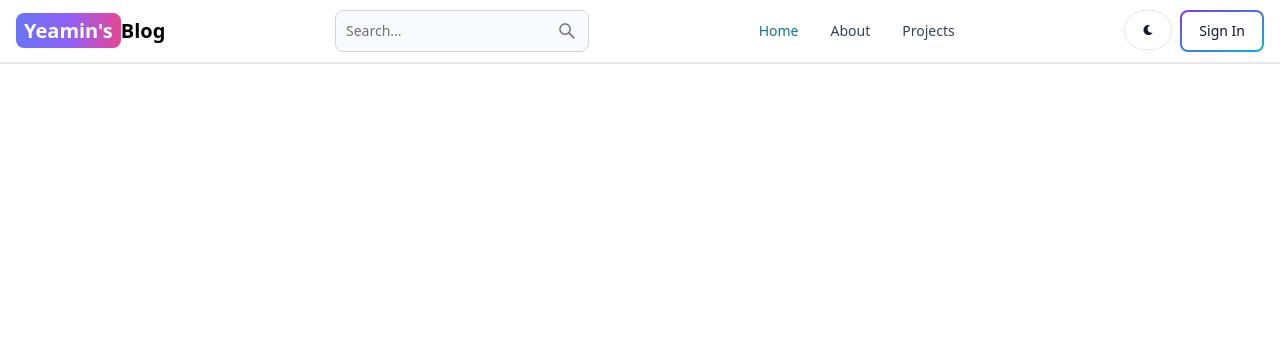
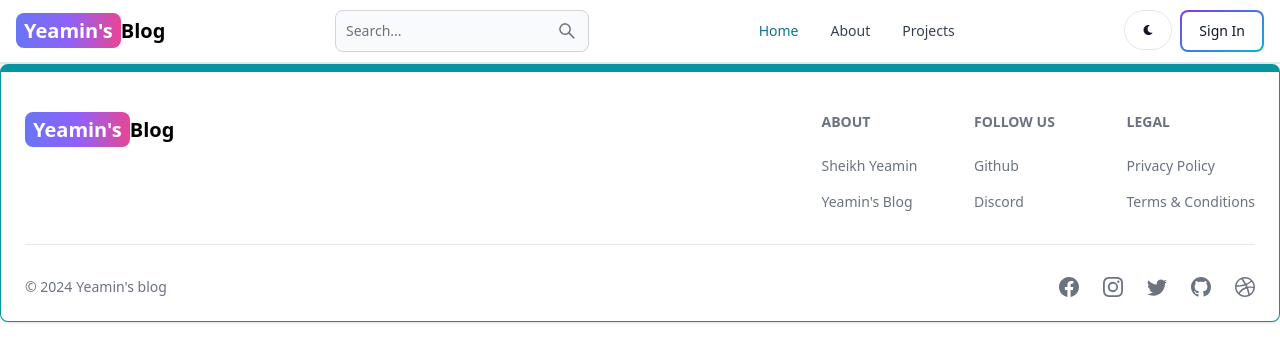
Before and after one commit to SheikhULAB/mern-blog, a React (Vite) app in the folder client/: page / in a window 1280 px wide. Shown: the top 362 px of the page. Built offline with nearby package versions, Linux system fonts and the light colour scheme.

Commit message:
footer added

```diff
--- a/client/src/App.jsx
+++ b/client/src/App.jsx
@@ -6,6 +6,7 @@
 import Dashboard from "./pages/Dashboard";
 import Projects from "./pages/Projects";
 import Header from "./components/Header";
+import Footer from "./components/Footer";
 
 const App = () => {
   return (
@@ -19,6 +20,7 @@
          <Route path="/dashboard" element={<Dashboard />} />
          <Route path="projects" element={<Projects />} />
       </Routes>
+      <Footer />
     </BrowserRouter>
   );
 };
--- /dev/null
+++ b/client/src/components/Footer.jsx
@@ -0,0 +1,81 @@
+import { Footer } from 'flowbite-react';
+import { Link } from 'react-router-dom';
+import { BsFacebook, BsInstagram, BsTwitter, BsGithub, BsDribbble } from 'react-icons/bs';
+export default function FooterCom() {
+  return (
+    <Footer container className='border border-t-8 border-teal-500'>
+      <div className='w-full max-w-7xl mx-auto'>
+        <div className='grid w-full justify-between sm:flex md:grid-cols-1'>
+          <div className='mt-5'>
+            <Link
+              to='/'
+              className='self-center whitespace-nowrap text-lg sm:text-xl font-semibold dark:text-white'
+            >
+              <span className='px-2 py-1 bg-gradient-to-r from-indigo-500 via-purple-500 to-pink-500 rounded-lg text-white'>
+                Yeamin's
+              </span>
+              Blog
+            </Link>
+          </div>
+          <div className='grid grid-cols-2 gap-8 mt-4 sm:grid-cols-3 sm:gap-6'>
+            <div>
+              <Footer.Title title='About' />
+              <Footer.LinkGroup col>
+                <Footer.Link
+                  href='https://sheikh-yeamin.web.app/'
+                  target='_blank'
+                  rel='noopener noreferrer'
+                >
+                  Sheikh Yeamin
+                </Footer.Link>
+                <Footer.Link
+                  href='/about'
+                  target='_blank'
+                  rel='noopener noreferrer'
+                >
+                  Yeamin's Blog
+                </Footer.Link>
+              </Footer.LinkGroup>
+            </div>
+            <div>
+              <Footer.Title title='Follow us' />
+              <Footer.LinkGroup col>
+                <Footer.Link
+                  href='https://www.github.com/SheikhULAB'
+                  target='_blank'
+                  rel='noopener noreferrer'
+                >
+                  Github
+                </Footer.Link>
+                <Footer.Link href='#'>Discord</Footer.Link>
+              </Footer.LinkGroup>
+            </div>
+            <div>
+              <Footer.Title title='Legal' />
+              <Footer.LinkGroup col>
+                <Footer.Link href='#'>Privacy Policy</Footer.Link>
+                <Footer.Link href='#'>Terms &amp; Conditions</Footer.Link>
+              </Footer.LinkGroup>
+            </div>
+          </div>
+        </div>
+        <Footer.Divider />
+        <div className='w-full sm:flex sm:items-center sm:justify-between'>
+          <Footer.Copyright
+            href='#'
+            by="Yeamin's blog"
+            year={new Date().getFullYear()}
+          />
+          <div className="flex gap-6 sm:mt-0 mt-4 sm:justify-center">
+            <Footer.Icon href='#' icon={BsFacebook}/>
+            <Footer.Icon href='#' icon={BsInstagram}/>
+            <Footer.Icon href='#' icon={BsTwitter}/>
+            <Footer.Icon href='https://github.com/SheikhULAB' icon={BsGithub}/>
+            <Footer.Icon href='#' icon={BsDribbble}/>
+
+          </div>
+        </div>
+      </div>
+    </Footer>
+  );
+}
```
